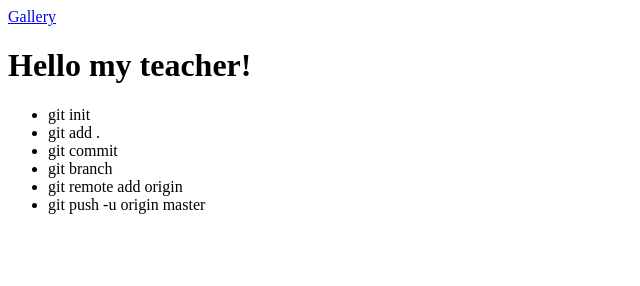
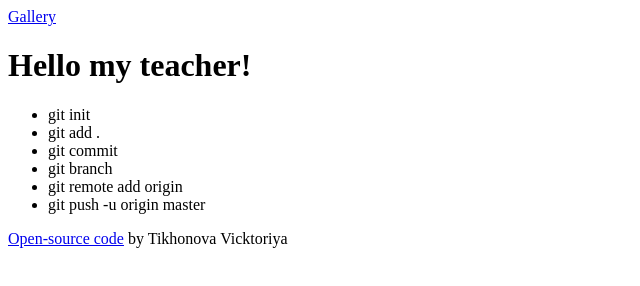
Before and after one commit to Vicktority/H.W.6_Tikhonova, a plain HTML site: page index.html in a window 1280 px wide. Shown: the whole page, without its empty margins (0-640 px from the left). Drawn offline with Linux system fonts and the light colour scheme.

Commit message:
added code link

```diff
--- a/index.html
+++ b/index.html
@@ -17,5 +17,6 @@
       <li>git remote add origin</li>
       <li>git push -u origin master</li>
     </ul>
+    <p><a href="https://github.com/Vicktority/H.W.6_Tikhonova">Open-source code</a> by Tikhonova Vicktoriya</p>
 </body>
 </html>
```
